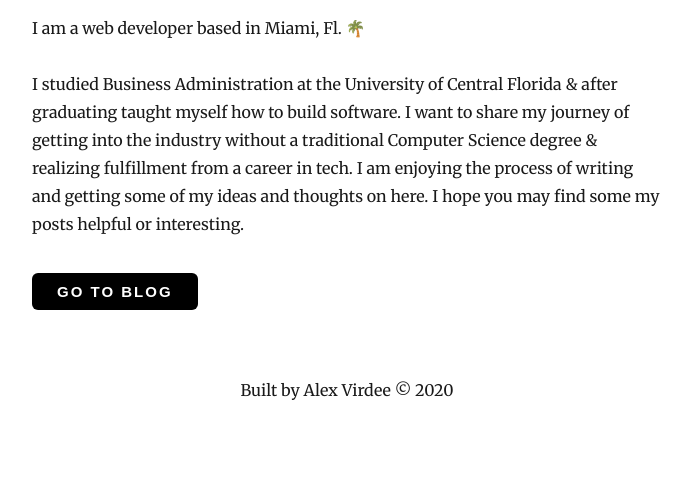
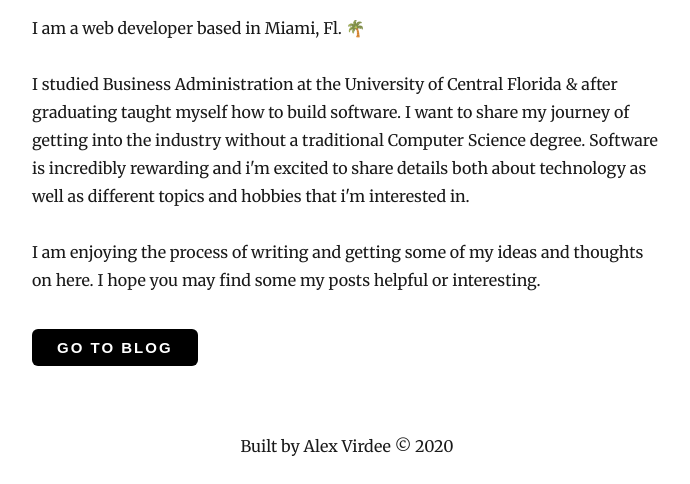
Before and after one commit to alexvirdee/gatsby-test, a Gatsby site: page / in a window 1280 px wide. Shown: the part 666-1150 px from the top of the page, without its empty margins (293-983 px from the left). Before the commit the page ends 1094 px from the top, so only its background shows below. Built offline with nearby package versions, Linux system fonts and the light colour scheme; Gatsby itself is replaced by a stand-in of ours; some packages are replaced by stand-ins of ours.

Commit message:
Index update

```diff
--- a/src/pages/index.js
+++ b/src/pages/index.js
@@ -23,7 +23,20 @@ class IndexPage extends React.Component {
           </span>
         </h1>
         <p>I am a web developer based in Miami, Fl. 🌴</p>
-        <p>I studied Business Administration at the University of Central Florida & after graduating taught myself how to build software. I want to share my journey of getting into the industry without a traditional Computer Science degree & realizing fulfillment from a career in tech. I am enjoying the process of writing and getting some of my ideas and thoughts on here. I hope you may find some my posts helpful or interesting.</p>
+        <p>
+          I studied Business Administration at the University of Central Florida
+          & after graduating taught myself how to build software. I want to
+          share my journey of getting into the industry without a traditional
+          Computer Science degree. Software is incredibly rewarding and i'm
+          excited to share details both about technology as well as different topics
+          and hobbies that i'm interested in.{" "}
+        </p>
+        <p>
+          {" "}
+          I am enjoying the process of writing and getting some of my ideas and
+          thoughts on here. I hope you may find some my posts helpful or
+          interesting.
+        </p>
         <Link to="/blog/">
           <Button marginTop="35px">Go to Blog</Button>
         </Link>
```
